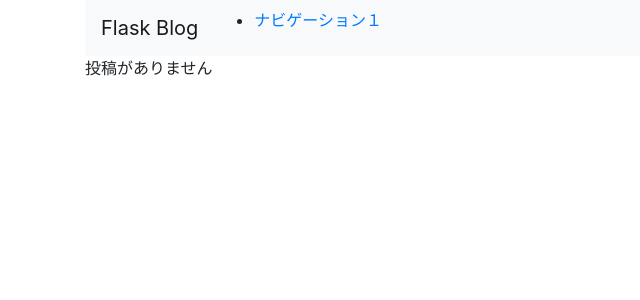
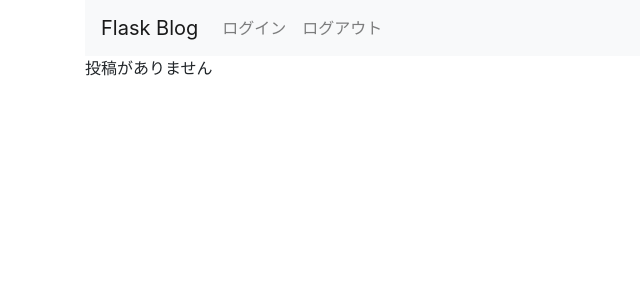
Before and after one commit to padawansato/Flask_Blog, a Flask app: page / in a window 1280 px wide. Shown: the top 300 px of the page, without its empty margins (0-640 px from the left). Run offline with Flask 2, Linux system fonts and the light colour scheme; some libraries are stand-ins or nearby versions.

Commit message:
viewのログイン/アウトボタン作成

```diff
--- a/flask_blog/config.py
+++ b/flask_blog/config.py
@@ -1 +1,3 @@
 DEBUG = True
+USERNAME='john'
+PASSWORD='due123'
--- a/flask_blog/templates/entires/index.html
+++ b/flask_blog/templates/entires/index.html
@@ -1,42 +1,33 @@
-<!DOCTYPE html>
-<html lang="jp">
-<head>
-    <meta charset="UTF-8">
-    <title>Flask Blog</title>
-</head>
-<link rel="stylesheet"
-      href="https://maxcdn.bootstrapcdn.com/bootstrap/4.0.0/css/bootstrap.min.css">
-<script src="https://code.jquery.com/jquery3.2.1.slim.min.js"></script>
+<!doctype html>
+<title>Flask Blog</title>
+
+<link rel="stylesheet" href="https://maxcdn.bootstrapcdn.com/bootstrap/4.0.0/css/bootstrap.min.css">
+<script src="https://code.jquery.com/jquery-3.2.1.slim.min.js"></script>
 <script src="https://cdnjs.cloudflare.com/ajax/libs/popper.js/1.12.9/umd/popper.min.js"></script>
 <script src="https://maxcdn.bootstrapcdn.com/bootstrap/4.0.0/js/bootstrap.min.js"></script>
-
-
-
-
 
 
 <div class="container">
     <nav class="navbar navbar-expand-lg navbar-light bg-light">
         <a class="navbar-brand" href="/">Flask Blog</a>
-        <button class="navbar-toggler" type="button" data-toggle="collapse" data-target="#navbarNav"
-                aria-controls="navbarNav" aria-expanded="false" aria-label="Togglenavigation">
-                <span class="navbar-toggler-icon"></span>
+        <button class="navbar-toggler" type="button" data-toggle="collapse" data-target="#navbarNav" aria-controls="navbarNav" aria-expanded="false" aria-label="Toggle navigation">
+            <span class="navbar-toggler-icon"></span>
         </button>
-        <div class="collapsenavbarcollapse" id="navbarNav">
-            <ul class="navnavbarnavnavbarright">
-                <li class="navitem">
-                    <a class="navlink"href="/login">ナビゲーション１</a>
+
+        <div class="collapse navbar-collapse" id="navbarNav">
+            <ul class="nav navbar-nav navbar-right">
+                <li class="nav-item">
+                    <a class="nav-link" href="/login">ログイン</a>
+                </li>
+                <li class="nav-item">
+                    <a class="nav-link" href="/logout">ログアウト</a>
                 </li>
             </ul>
         </div>
     </nav>
 
+
     <div class="blog-body">
-        投稿がありません
+    投稿がありません
     </div>
 </div>
-
-
-
-
-</html>
```
Also changed, not shown: flask_blog/templates/login.html (+1 -13 lines).
